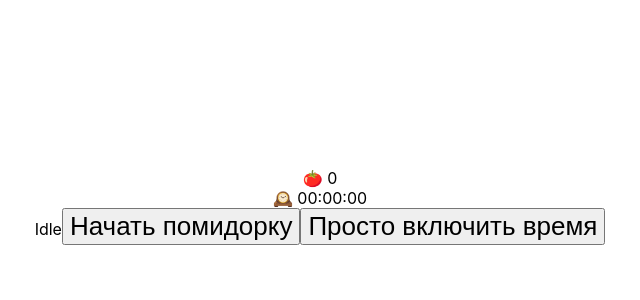
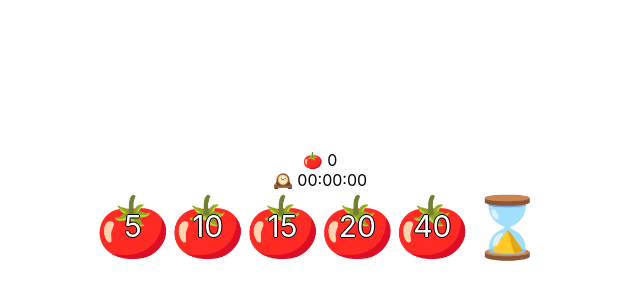
Before and after one commit to Crazymax11/pomodoro, a React (Vite) app: page / in a window 1280 px wide. Shown: the part 194-494 px from the top of the page, without its empty margins (320-960 px from the left). Built offline with nearby package versions, Linux system fonts and the light colour scheme.

Commit message:
Добавляет кнопки  Iddle

```diff
--- /dev/null
+++ b/src/Features/Timer/components/Timer/Idle/index.module.css
@@ -0,0 +1,21 @@
+.button {
+  font-size: 60px;
+  cursor: pointer;
+  position: relative;
+}
+
+.buttonLabel {
+  position: absolute;
+  width: 100%;
+  height: 100%;
+  font-size: 30px;
+  display: flex;
+  flex-direction: column;
+  justify-content: center;
+  align-items: center;
+  top: 0;
+  left: 0;
+  color: white;
+
+  text-shadow: -1px 0 black, 0 1px black, 1px 0 black, 0 -1px black;
+}
--- a/src/Features/Timer/components/Timer/Idle/index.tsx
+++ b/src/Features/Timer/components/Timer/Idle/index.tsx
@@ -1,15 +1,42 @@
-import React from 'react';
+import React, { useMemo } from 'react';
+import { minutes } from '../../../../utils';
+import styles from './index.module.css';
 
 type Props = {
-  onStartPomodoro: () => any;
+  onStartPomodoro: (time: number) => any;
   onStartPureTime: () => any;
 };
-export const Idle = (props: Props) => {
+
+type PomodoroButtonProps = {
+  size: number;
+  onStart: () => any;
+};
+const PomodoroButton = ({ size, onStart }: PomodoroButtonProps) => {
+  return (
+    <span className={styles.buttonWrapper}>
+      <span className={styles.button} onClick={onStart}>
+        🍅
+        <span className={styles.buttonLabel}>{size}</span>
+      </span>
+    </span>
+  );
+};
+
+const sizes = [5, 10, 15, 20, 40];
+export const Idle = ({ onStartPomodoro, onStartPureTime }: Props) => {
+  const pomodoroButtons = useMemo(
+    () =>
+      sizes.map((size) => (
+        <PomodoroButton key={size} size={size} onStart={() => onStartPomodoro(minutes(size))} />
+      )),
+    [onStartPomodoro],
+  );
   return (
     <div>
-      Idle
-      <button onClick={props.onStartPomodoro}>Начать помидорку</button>
-      <button onClick={props.onStartPureTime}>Просто включить время</button>
+      {pomodoroButtons}
+      <span className={styles.button} onClick={onStartPureTime}>
+        ⌛
+      </span>
     </div>
   );
 };
--- a/src/Features/Timer/components/Timer/index.tsx
+++ b/src/Features/Timer/components/Timer/index.tsx
@@ -28,7 +28,7 @@ const mapDispatch = () => {
     onPause: (completedTime: number) => dispatch(actions.PauseCurrent(completedTime)),
     onUnpause: () => dispatch(actions.UnpauseCurrent()),
     onRest: () => dispatch(actions.startResting(minutes(5))),
-    onStartPomodoro: () => dispatch(actions.startPomodoro(minutes(25))),
+    onStartPomodoro: (time: number) => dispatch(actions.startPomodoro(time)),
     onIdle: () => dispatch(actions.idle()),
     onStartPureTime: () => dispatch(actions.startPureTime()),
   };
@@ -41,13 +41,7 @@ export const TimerPure = (props: Props) => {
   }
 
   if (props.state === TimerState.SuggestResting) {
-    return (
-      <SuggestResting
-        onRest={props.onRest}
-        onIdle={props.onIdle}
-        onPomodoro={props.onStartPomodoro}
-      />
-    );
+    return <SuggestResting onRest={props.onRest} onIdle={props.onIdle} onPomodoro={props.onIdle} />;
   }
   if (!props.entry) {
     return null;
```
